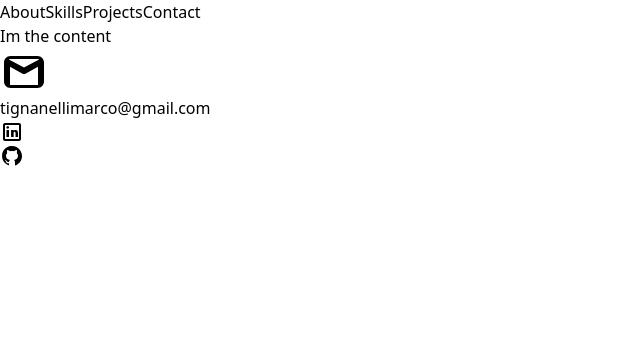
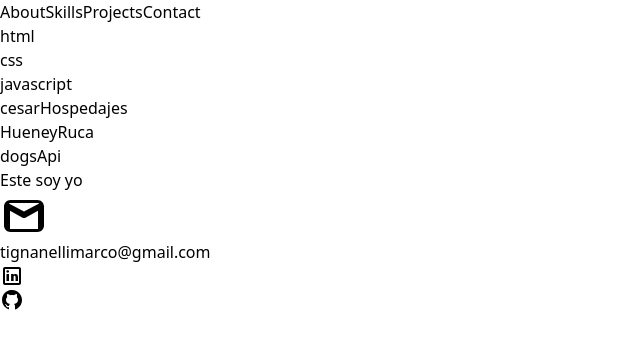
Before and after one commit to Mark-kus/portfolio, a React (Vite) app: page / in a window 1280 px wide. Shown: the top 348 px of the page, without its empty margins (0-640 px from the left). Built offline with nearby package versions, Linux system fonts and the light colour scheme.

Commit message:
content container

```diff
--- a/src/containers/Content.jsx
+++ b/src/containers/Content.jsx
@@ -1,7 +1,13 @@
+import Projects from "./Projects";
+import Skills from "./Skills";
+import About from "../components/About";
+
 export default function Content() {
     return (
         <section>
-        Im the content
+            <Skills />
+            <Projects />
+            <About />
         </section>
     )
 }
```
